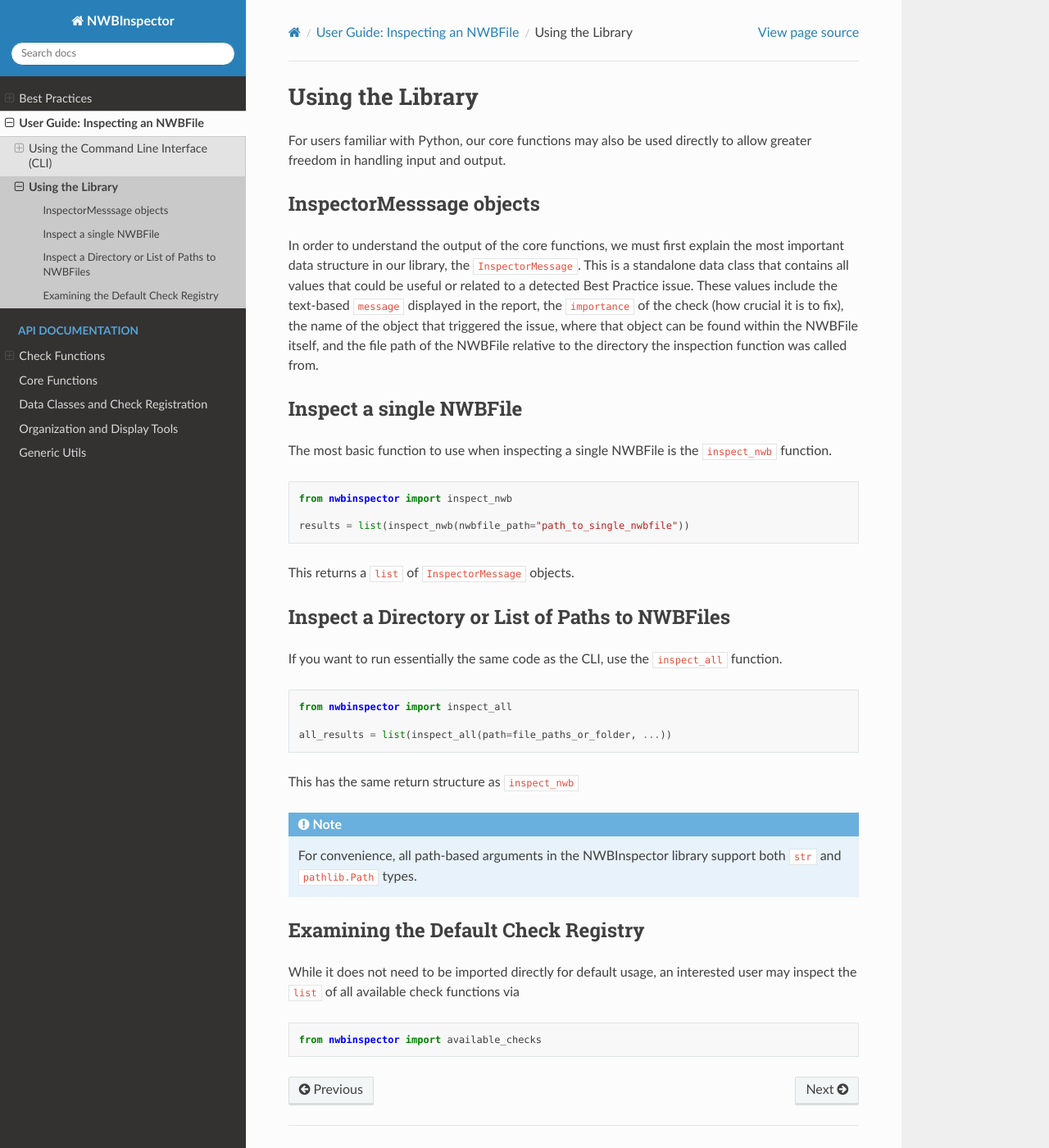
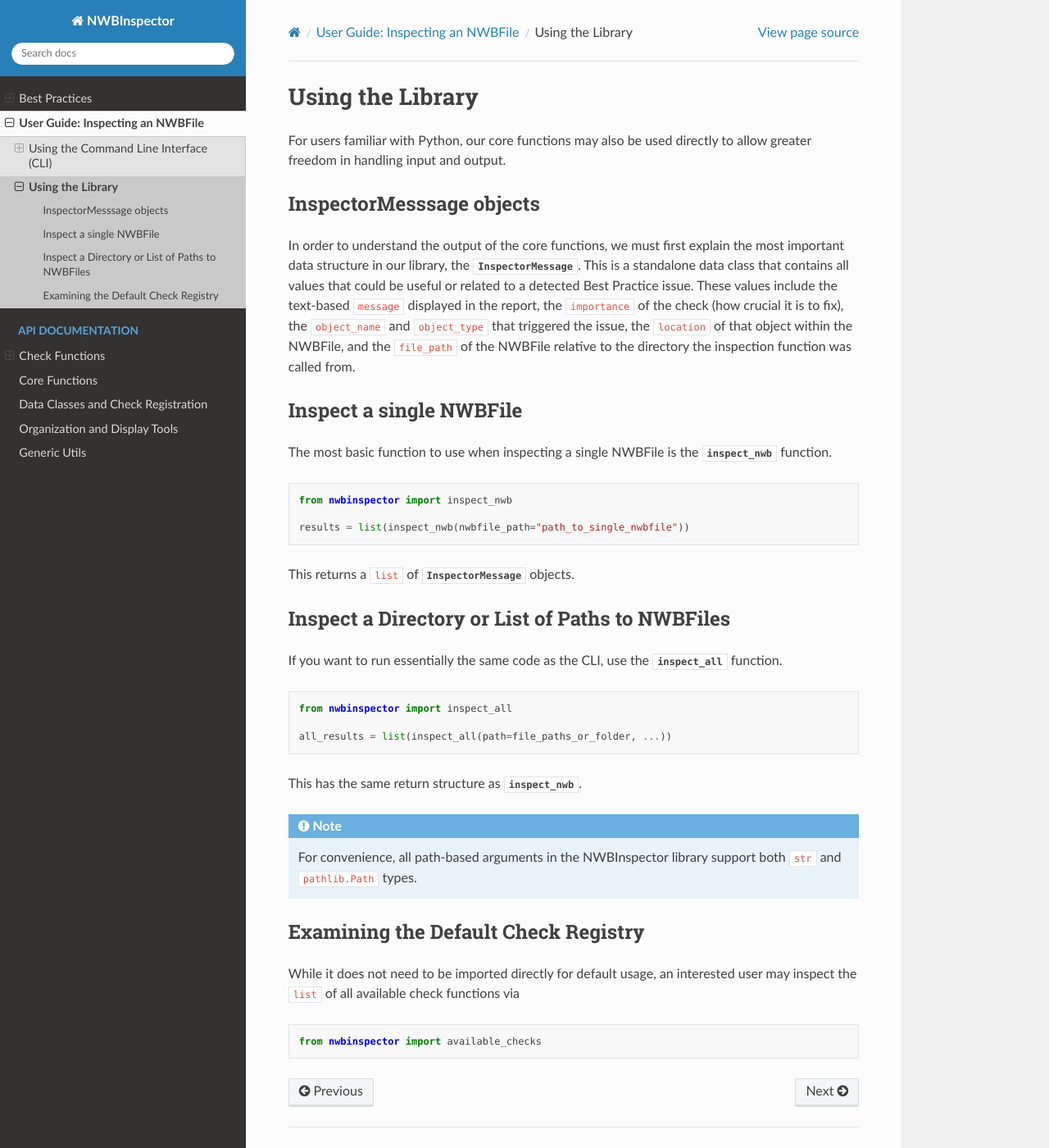
Before and after one commit to NeurodataWithoutBorders/nwbinspector, a Sphinx documentation site: the page built from docs/user_guide/library_usage.rst, in a window 1280 px wide and 1400 px high. Shown: the whole window at 82% size. Built offline with Sphinx 7.4.7 and the Read the Docs theme 2.0.0, drawn with Linux system fonts in a browser that asks for light colours; pages that are not in the unit, such as notebooks, are missing from menus.

Commit message:
added links to main library page

```diff
--- a/docs/user_guide/library_usage.rst
+++ b/docs/user_guide/library_usage.rst
@@ -1,24 +1,28 @@
 Using the Library
 =================
 
-For users familiar with Python, our core functions may also be used directly to allow greater freedom in handling input and output.
+For users familiar with Python, our core functions may also be used directly to allow greater freedom in handling input
+and output.
+
 
 
 InspectorMesssage objects
 -------------------------
 
 In order to understand the output of the core functions, we must first explain the most important data structure in our
-library, the :code:`InspectorMessage`. This is a standalone data class that contains all values that could be useful or
-related to a detected Best Practice issue. These values include the text-based :code:`message` displayed in the report,
-the :code:`importance` of the check (how crucial it is to fix), the name of the object that triggered the issue, where that
-object can be found within the NWBFile itself, and the file path of the NWBFile relative to the directory the inspection
-function was called from.
+library, the :py:class:`~nwbinspector.register_checks.InspectorMessage`. This is a standalone data class that contains
+all values that could be useful or related to a detected Best Practice issue. These values include the text-based
+``message`` displayed in the report, the ``importance`` of the check (how crucial it is to fix), the ``object_name``
+and ``object_type`` that triggered the issue, the ``location`` of that object within the NWBFile, and the ``file_path``
+of the NWBFile relative to the directory the inspection function was called from.
+
 
 
 Inspect a single NWBFile
 ------------------------
 
-The most basic function to use when inspecting a single NWBFile is the :code:`inspect_nwb` function.
+The most basic function to use when inspecting a single NWBFile is the
+:py:class:`~nwbinspector.nwbinspector.inspect_nwb` function.
 
 .. code-block:: python
 
```
Also changed, not shown: other parts of docs/user_guide/library_usage.rst (+8 -5 lines), docs/api/nwbinspector.rst (+1 -17 lines), docs/api/register_check.rst (+0 -9 lines).
